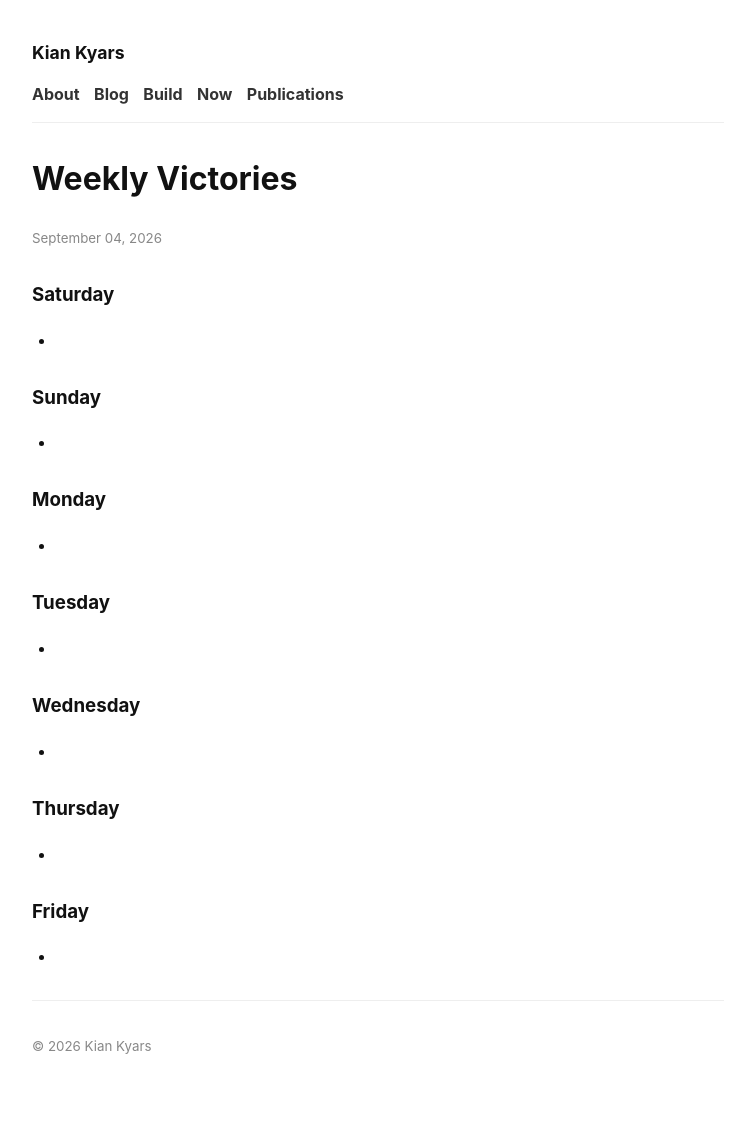
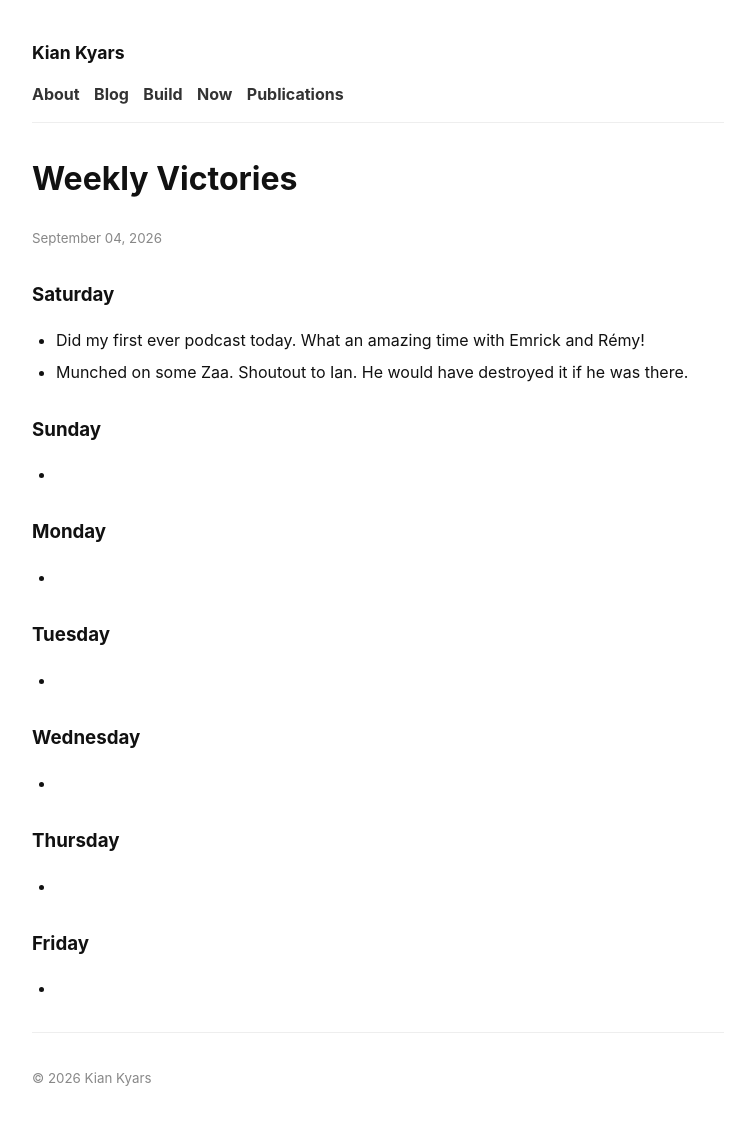
Before and after one commit to kiankyars/kiankyars.github.io, a Jekyll site: the page built from _posts/weekly-victories/2026-09-04-weekly-victories.md, in a window 1280 px wide. Shown: the whole page, without its empty margins (262-1017 px from the left). Built offline with Jekyll 4.4.1, drawn with Linux system fonts in a browser that asks for light colours; before the commit the page ends 1097 px from its top, so only the background shows below that.

Commit message:
Add Saturday weekly victories.
Co-authored-by: Cursor <cursoragent@cursor.com>

```diff
--- a/_posts/weekly-victories/2026-09-04-weekly-victories.md
+++ b/_posts/weekly-victories/2026-09-04-weekly-victories.md
@@ -7,7 +7,8 @@ categories: reflection
 
 ### Saturday
 
--
+- Did my first ever podcast today. What an amazing time with Emrick and Rémy!
+- Munched on some Zaa. Shoutout to Ian. He would have destroyed it if he was there.
 
 ### Sunday
 
```
